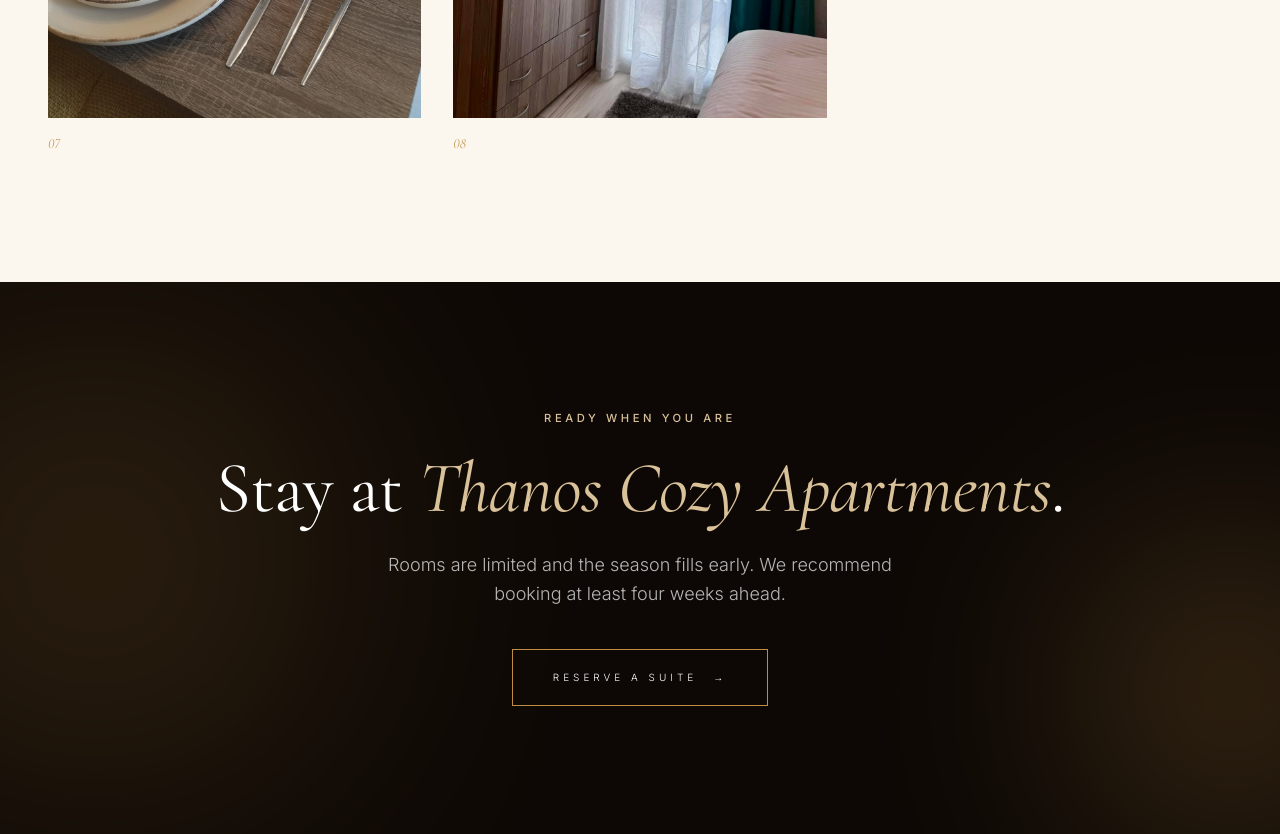
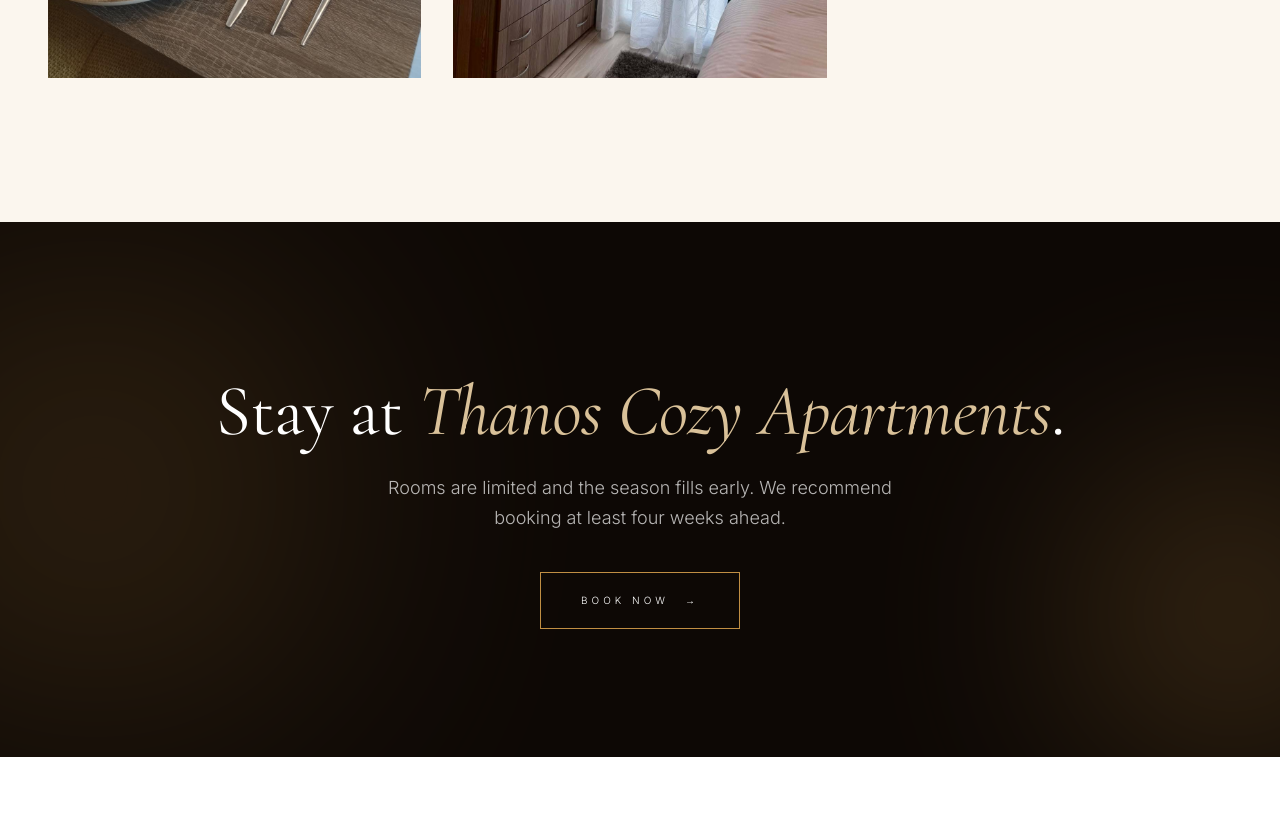
Before and after one commit to amamouridis06/lesvos-travel-guide, a Next.js app: page /hotels/thanos-cozy-appartments in a window 1280 px wide. Shown: the part 4600-5434 px from the top of the page. After the commit the page ends 5357 px from the top, so only its background shows below. Built offline with nearby package versions, Linux system fonts and the light colour scheme.

Commit message:
added thanos details

```diff
--- a/app/hotels/thanos-cozy-appartments/page.tsx
+++ b/app/hotels/thanos-cozy-appartments/page.tsx
@@ -5,13 +5,13 @@ import { useEffect } from "react";
 const IMG = {
   hero: "/thanosbed.jpg",
   bath: "/thanosbath.jpg",
-  bed2: "/thanosbed2.jpg",
+  table:"/thanostable.jpg",
   ntou: "/thanosb.jpg",
   bed1: "/thanosbed.jpg",
+  bed2: "/thanosbed2.jpg",
   livingroom: "/thanosliv.jpg",
   kitchen: "/thanosk.jpg",
   house: "/thanoshouse.jpg",
-  table:"/thanostable.jpg"
 };
 
 // ---------- Appartment data ----------
@@ -410,10 +410,6 @@ export default function ThanosCozy() {
                         <div className="absolute inset-0 bg-gradient-to-t from-black/30 to-transparent opacity-0 transition-opacity duration-700 group-hover:opacity-100" />
                       </div>
                       <figcaption className="mt-4 flex items-baseline gap-3">
-                    <span className="ms-serif-num text-sm" style={{ color: "var(--ms-gold)" }}>
-                      0{i + 1}
-                    </span>
-
                       </figcaption>
                     </figure>
                 );
@@ -438,7 +434,7 @@ export default function ThanosCozy() {
             />
           </div>
           <div className="relative mx-auto flex max-w-5xl flex-col items-center text-center">
-            <p className="ms-eyebrow" style={{ color: "var(--ms-gold-soft)" }}>Ready when you are</p>
+
             <h2 className="ms-display ms-balance mt-6 text-4xl leading-[1.05] md:text-7xl">
               Stay at <span className="italic" style={{ color: "var(--ms-gold-soft)" }}>{appartment.name}</span>.
             </h2>
@@ -460,7 +456,7 @@ export default function ThanosCozy() {
                   e.currentTarget.style.color = "white";
                 }}
             >
-              Reserve a Suite
+              Book Now
               <span className="transition-transform duration-500 group-hover:translate-x-1">→</span>
             </a>
           </div>
```
